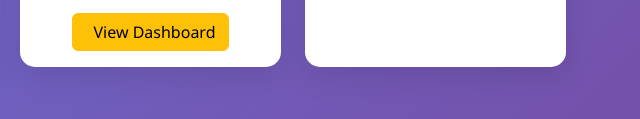
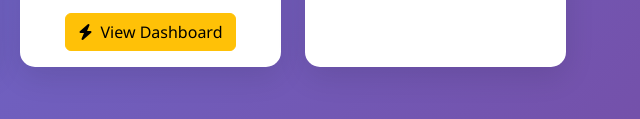
Before and after one commit to CGuerreiroA/EIA-BF, a plain HTML site: page index.html in a window 1280 px wide. Shown: the part 681-800 px from the top of the page, 632-1272 px from the left. Drawn offline with nearby package versions, Linux system fonts and the light colour scheme.

Commit message:
updating index

```diff
--- a/index.html
+++ b/index.html
@@ -89,7 +89,7 @@
                         <h5 class="card-title">Energy Management</h5>
                         <p class="card-text">Evidence-based energy solutions addressing grid reliability, cooking efficiency, and transportation challenges with practical renewable energy integration for humanitarian operations.</p>
                         <a href="energy-dashboard.html" class="btn btn-warning">
-                            <i class="fas fa-lightning-bolt me-2"></i>View Dashboard
+                            <i class="fas fa-bolt me-2"></i>View Dashboard
                         </a>
                     </div>
                 </div>
```
